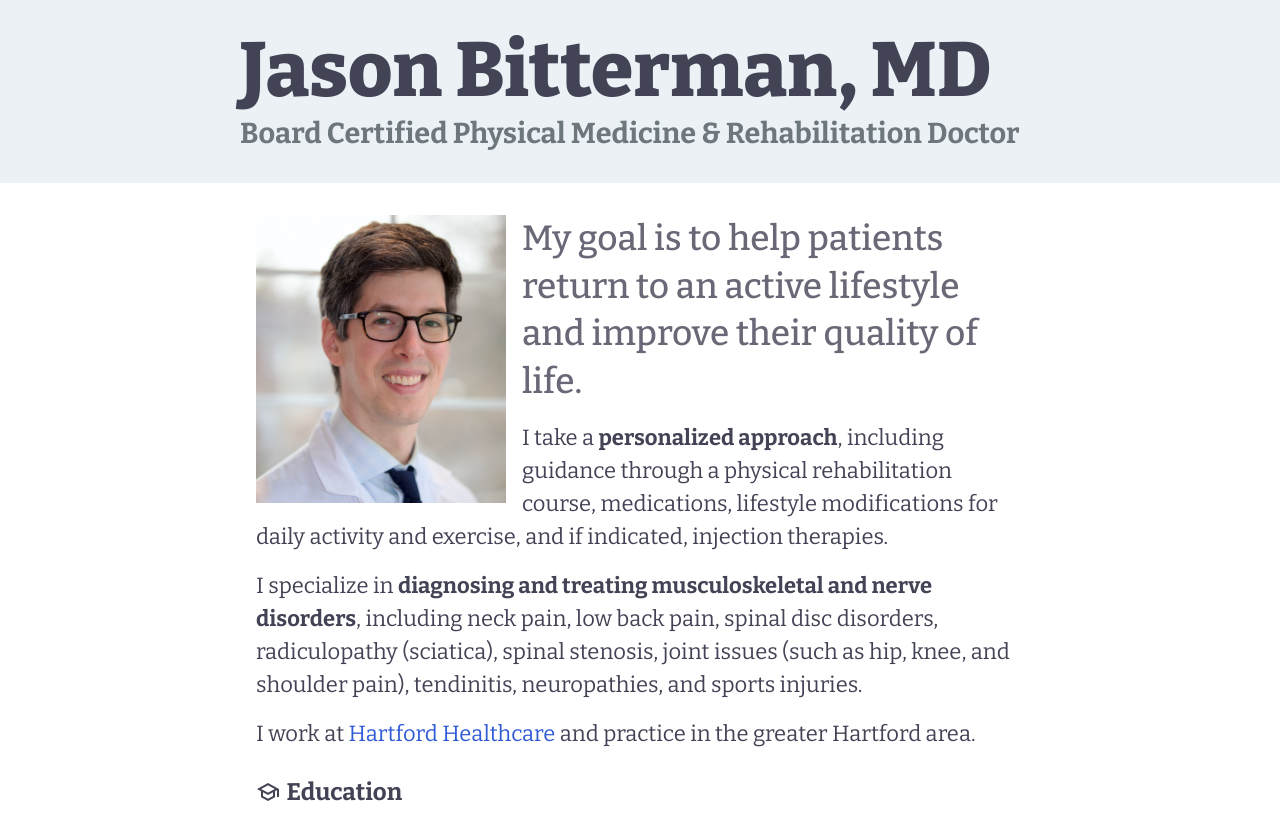
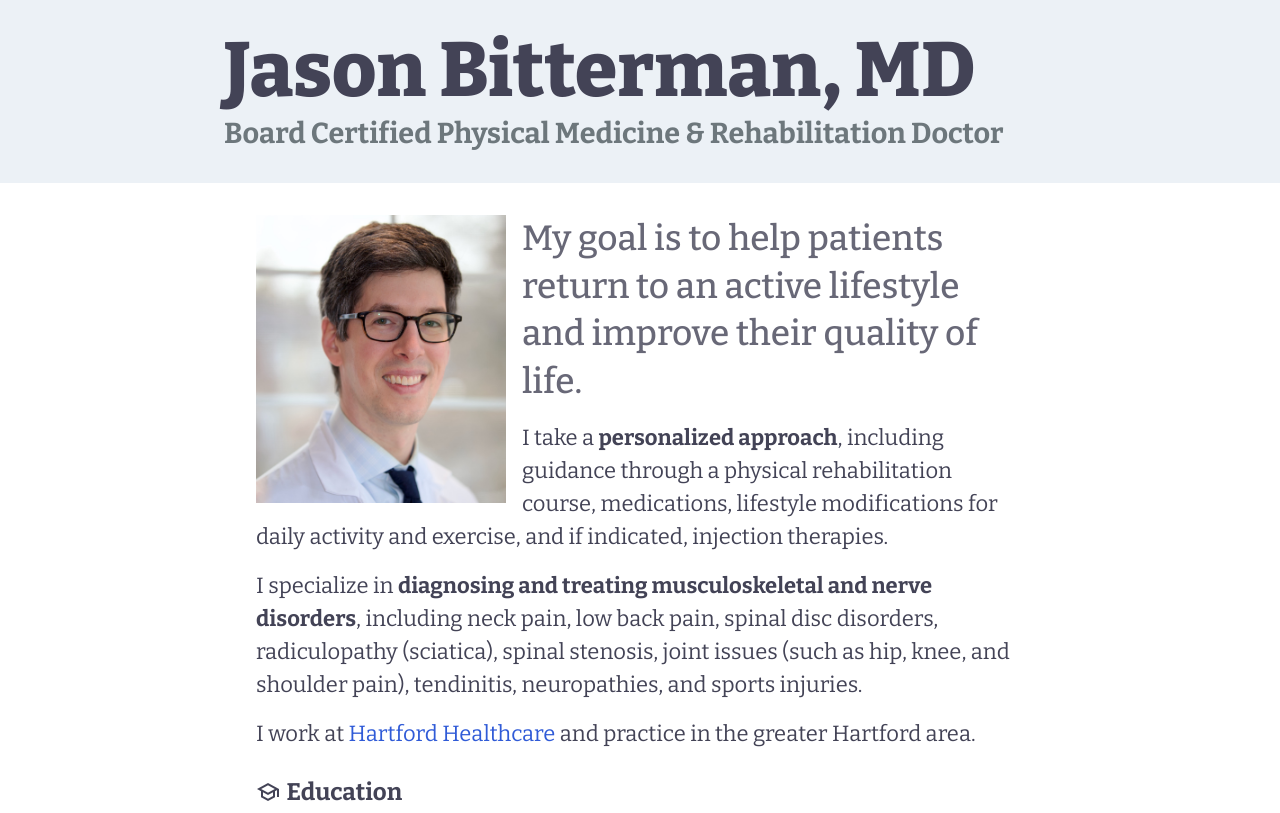
Before and after one commit to jasonbitterman/site, a plain HTML site: page index.html in a window 1280 px wide. Shown: the top 813 px of the page. Drawn offline with nearby package versions, Linux system fonts and the light colour scheme.

Commit message:
Update index.css

```diff
--- a/index.css
+++ b/index.css
@@ -149,8 +149,7 @@ h3 {
 }
 
 header {
-  padding-top: 1rem;
-  padding-bottom: 1rem;
+  padding: 1rem;
   @media (min-width: 700px) {
     padding-top: 2rem;
     padding-bottom: 2rem;
@@ -160,7 +159,7 @@ header {
 }
 
 header > div {
-  max-width: 800px;
+  max-width: 832px;
   margin: auto;
 }
 
```
